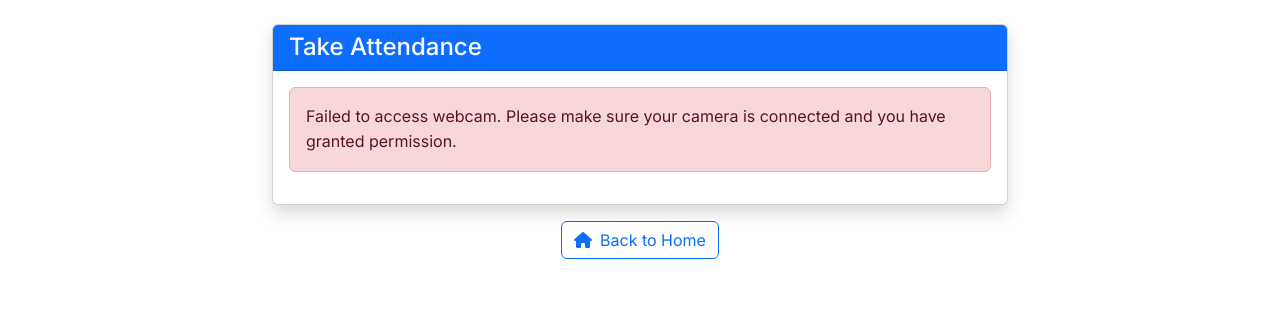
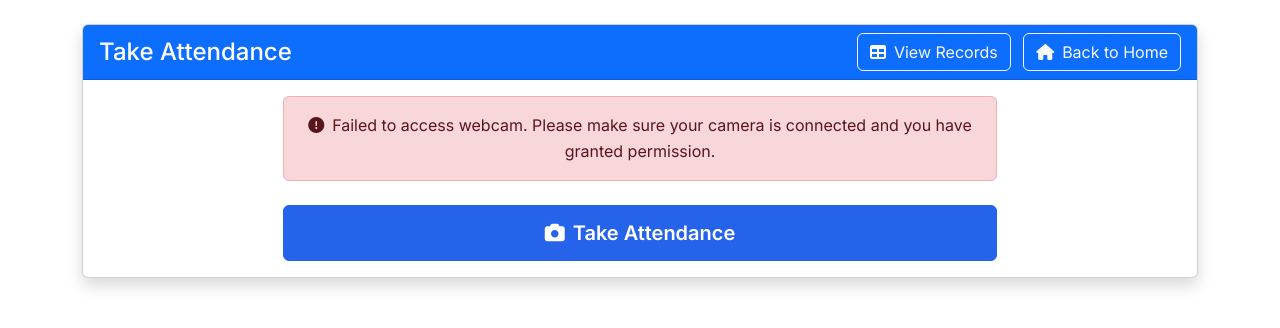
Before and after one commit to Karthik80-hub/Smart-Attendance_Management_System, a Django app: page /attendance in a window 1280 px wide. Shown: the top 328 px of the page. Run offline with Django 4.2, Linux system fonts and the light colour scheme.

Commit message:
Add user feedback messages for registration and attendance

```diff
--- a/home/views.py
+++ b/home/views.py
@@ -20,44 +20,65 @@ def home(request):
    return render(request, 'home.html')
 
 def attendance(request):
-    if request.method=="POST":
-        n=request.POST['capturedImageDataa']
-        header_removed_data = n.split(',', 1)[-1]
-        decoded_image_data = base64.b64decode(header_removed_data)
-        image_array = np.frombuffer(decoded_image_data, dtype=np.uint8)
-        image = cv2.imdecode(image_array, cv2.IMREAD_COLOR)
-        rgb_image = cv2.cvtColor(image, cv2.COLOR_BGR2RGB)
-        gray_image_eq = cv2.equalizeHist(cv2.cvtColor(image, cv2.COLOR_BGR2GRAY))
-        face_locations = face_recognition.face_locations(rgb_image, number_of_times_to_upsample=2,model='hog' )
-        face_encoding=face_recognition.face_encodings(rgb_image,face_locations,model="large",num_jitters=10)
-        if face_encoding:
-            for encoding in face_encoding:
-                for face in Attendance.objects.all():
-                    f=np.asarray(list(json.loads(face.image)),dtype=np.float64)
-                    np.set_printoptions(precision=20)
-                    m=face_recognition.compare_faces(known_face_encodings=[encoding],face_encoding_to_check=f,tolerance=0.4)
-                    if m[0]:
-                        valu = face.nam
-                        current_datetime= datetime.now().strftime('%H:%M:%S')
-                        dte = timezone.now().date()
-                        try:
+    context = {}
+    if request.method == "POST":
+        try:
+            n = request.POST['capturedImageDataa']
+            if not n:
+                raise ValueError("No image data received")
 
-                          user = User.objects.get(name=valu, date=dte)
-                          user.timeout = current_datetime
-                          user.save()
-                        except User.DoesNotExist:
+            header_removed_data = n.split(',', 1)[-1]
+            decoded_image_data = base64.b64decode(header_removed_data)
+            image_array = np.frombuffer(decoded_image_data, dtype=np.uint8)
+            image = cv2.imdecode(image_array, cv2.IMREAD_COLOR)
+            rgb_image = cv2.cvtColor(image, cv2.COLOR_BGR2RGB)
+            gray_image_eq = cv2.equalizeHist(cv2.cvtColor(image, cv2.COLOR_BGR2GRAY))
+            face_locations = face_recognition.face_locations(rgb_image, number_of_times_to_upsample=2, model='hog')
+            face_encoding = face_recognition.face_encodings(rgb_image, face_locations, model="large", num_jitters=10)
 
-                          student = User(name=valu, timein=current_datetime, date=dte)
-                          student.save()
+            if face_encoding:
+                face_found = False
+                for encoding in face_encoding:
+                    for face in Attendance.objects.all():
+                        f = np.asarray(list(json.loads(face.image)), dtype=np.float64)
+                        np.set_printoptions(precision=20)
+                        m = face_recognition.compare_faces(known_face_encodings=[encoding], face_encoding_to_check=f, tolerance=0.4)
+                        if m[0]:
+                            face_found = True
+                            valu = face.nam
+                            current_datetime = datetime.now().strftime('%H:%M:%S')
+                            dte = timezone.now().date()
 
-                        return render(request, 'attendance.html', {'valu': valu, 'current_datetime': current_datetime, 'dte': dte})
-            data_to_display = "Sorry! No face matched"
-            return render(request, 'attendance.html', {'data_to_display': data_to_display})
-        else:
-            data = "No face was detected!!!!"
-            return render(request, 'attendance.html', {'data': data})
+                            try:
+                                user = User.objects.get(name=valu, date=dte)
+                                user.timeout = current_datetime
+                                user.save()
+                                context['success'] = f"Attendance updated for {valu} (Time out: {current_datetime})"
+                            except User.DoesNotExist:
+                                student = User(name=valu, timein=current_datetime, date=dte)
+                                student.save()
+                                context['success'] = f"Attendance marked for {valu} (Time in: {current_datetime})"
 
-    return render(request, 'attendance.html')
+                            context.update({
+                                'valu': valu,
+                                'current_datetime': current_datetime,
+                                'dte': dte
+                            })
+                            break
+                    if face_found:
+                        break
+
+                if not face_found:
+                    context['error'] = "Sorry! No matching face found in the database."
+            else:
+                context['error'] = "No face was detected in the image. Please try again."
+        except ValueError as e:
+            context['error'] = str(e)
+        except Exception as e:
+            context['error'] = "An error occurred while processing attendance. Please try again."
+            print(f"Attendance error: {str(e)}")
+
+    return render(request, 'attendance.html', context)
 
 
 
@@ -71,26 +92,45 @@ def store(request):
 
 
 def register(request):
-    if request.method=="POST":
-        a=request.POST['name']
-        b = request.POST['numbe']
-        c= request.POST['emailid']
-        d = request.POST['capturedImageData']
-        header_removed_data = d.split(',', 1)[-1]
-        decoded_image_data = base64.b64decode(header_removed_data)
-        image_array = np.frombuffer(decoded_image_data, dtype=np.uint8)
-        image = cv2.imdecode(image_array, cv2.IMREAD_COLOR)
-        rgb_image = cv2.cvtColor(image, cv2.COLOR_BGR2RGB)
-        gray_image_eq = cv2.equalizeHist(cv2.cvtColor(image, cv2.COLOR_BGR2GRAY))
-        face_locations = face_recognition.face_locations(rgb_image, number_of_times_to_upsample=1,model='hog' )
-        face_encoding=face_recognition.face_encodings(rgb_image,face_locations,model="large",num_jitters=10)
-        if face_encoding:
-            face_encoding_list = face_encoding[0].tolist()
-            her= Attendance(nam= a, phon=b, emaill=c, image=face_encoding_list)
-            her.save()
+    context = {}
+    if request.method == "POST":
+        try:
+            a = request.POST['name']
+            b = request.POST['numbe']
+            c = request.POST['emailid']
+            d = request.POST['capturedImageData']
 
+            # Validate required fields
+            if not all([a, b, c, d]):
+                raise ValueError("All fields are required")
 
-    return render(request, 'register.html')
+            header_removed_data = d.split(',', 1)[-1]
+            decoded_image_data = base64.b64decode(header_removed_data)
+            image_array = np.frombuffer(decoded_image_data, dtype=np.uint8)
+            image = cv2.imdecode(image_array, cv2.IMREAD_COLOR)
+            rgb_image = cv2.cvtColor(image, cv2.COLOR_BGR2RGB)
+            gray_image_eq = cv2.equalizeHist(cv2.cvtColor(image, cv2.COLOR_BGR2GRAY))
+            face_locations = face_recognition.face_locations(rgb_image, number_of_times_to_upsample=1, model='hog')
+            face_encoding = face_recognition.face_encodings(rgb_image, face_locations, model="large", num_jitters=10)
+
+            if face_encoding:
+                # Check if user already exists
+                if Attendance.objects.filter(nam=a).exists():
+                    context['error'] = f"User '{a}' is already registered"
+                else:
+                    face_encoding_list = face_encoding[0].tolist()
+                    her = Attendance(nam=a, phon=b, emaill=c, image=face_encoding_list)
+                    her.save()
+                    context['success'] = f"Successfully registered {a}!"
+            else:
+                context['error'] = "No face detected in the image. Please try again."
+        except ValueError as e:
+            context['error'] = str(e)
+        except Exception as e:
+            context['error'] = "An error occurred during registration. Please try again."
+            print(f"Registration error: {str(e)}")
+
+    return render(request, 'register.html', context)
 
 
 def absenties(request):
--- a/templates/attendance.html
+++ b/templates/attendance.html
@@ -6,39 +6,60 @@
 {% block content %}
 <div class="container">
     <div class="row justify-content-center">
-        <div class="col-md-8">
+        <div class="col-12">
             <div class="card shadow">
-                <div class="card-header bg-primary text-white">
+                <div class="card-header bg-primary text-white d-flex justify-content-between align-items-center">
                     <h4 class="mb-0">Take Attendance</h4>
+                    <div>
+                        <a href="/storage" class="btn btn-outline-light me-2">
+                            <i class="fas fa-table me-2"></i>View Records
+                        </a>
+                        <a href="/" class="btn btn-outline-light">
+                            <i class="fas fa-home me-2"></i>Back to Home
+                        </a>
+                    </div>
                 </div>
                 <div class="card-body">
-                    <canvas id="mycanvas" width="550" height="400" class="border border-2 border-primary rounded w-100 mb-3"></canvas>
+                    {% if success %}
+                    <div class="alert alert-success alert-dismissible fade show" role="alert">
+                        <i class="fas fa-check-circle me-2"></i>{{ success }}
+                        <button type="button" class="btn-close" data-bs-dismiss="alert" aria-label="Close"></button>
+                    </div>
+                    {% endif %}
 
-                    <form action="/attendance" method="POST" onsubmit="return captureAndSubmit();" class="text-center">
+                    {% if error %}
+                    <div class="alert alert-danger alert-dismissible fade show" role="alert">
+                        <i class="fas fa-exclamation-circle me-2"></i>{{ error }}
+                        <button type="button" class="btn-close" data-bs-dismiss="alert" aria-label="Close"></button>
+                    </div>
+                    {% endif %}
+
+                    {% if valu %}
+                    <div class="alert alert-info mb-4">
+                        <h5 class="mb-3">Attendance Details:</h5>
+                        <p class="mb-2"><strong>Name:</strong> {{ valu }}</p>
+                        <p class="mb-2"><strong>Time:</strong> {{ current_datetime }}</p>
+                        <p class="mb-0"><strong>Date:</strong> {{ dte }}</p>
+                    </div>
+                    {% endif %}
+
+                    <div class="row">
+                        <div class="col-md-8 mx-auto">
+                            <div class="text-center mb-4">
+                                <canvas id="mycanvas" width="540" height="390" class="border border-2 border-primary rounded w-100"></canvas>
+                            </div>
+                            <form action="/attendance" method="POST" onsubmit="return captureAndSubmit();">
                                 {% csrf_token %}
-                        <input type="hidden" id="capturedImageData" name="capturedImageDataa">
+                                <input type="hidden" id="capturedImageDataa" name="capturedImageDataa">
+                                <div class="d-grid">
                                     <button type="submit" class="btn btn-primary btn-lg">
                                         <i class="fas fa-camera me-2"></i>Take Attendance
                                     </button>
+                                </div>
                             </form>
-
-                    {% if valu or current_datetime or dte or data or data_to_display %}
-                    <div class="mt-4">
-                        <h5 class="mb-3">Attendance Results</h5>
-                        {% if valu %}<p class="mb-2">{{ valu }}</p>{% endif %}
-                        {% if current_datetime %}<p class="mb-2">Time: {{ current_datetime }}</p>{% endif %}
-                        {% if dte %}<p class="mb-2">Date: {{ dte }}</p>{% endif %}
-                        {% if data %}<p class="mb-2">{{ data }}</p>{% endif %}
-                        {% if data_to_display %}<p class="mb-2">{{ data_to_display }}</p>{% endif %}
-                    </div>
-                    {% endif %}
                         </div>
                     </div>
-
-            <div class="text-center mt-3">
-                <a href="/" class="btn btn-outline-primary">
-                    <i class="fas fa-home me-2"></i>Back to Home
-                </a>
+                </div>
             </div>
         </div>
     </div>
@@ -57,8 +78,7 @@
         })
         .catch(function(error) {
             console.error('Error accessing webcam:', error);
-            // Show error message to user
-            c.parentElement.innerHTML = '<div class="alert alert-danger">Failed to access webcam. Please make sure your camera is connected and you have granted permission.</div>';
+            c.parentElement.innerHTML = '<div class="alert alert-danger"><i class="fas fa-exclamation-circle me-2"></i>Failed to access webcam. Please make sure your camera is connected and you have granted permission.</div>';
         });
 
     function drawVideoToCanvas() {
@@ -67,14 +87,20 @@
     }
 
     function captureAndSubmit() {
+        try {
             captureImage();
+            return true;
+        } catch (error) {
+            console.error('Error capturing image:', error);
+            alert('Failed to capture image. Please try again.');
             return false;
+        }
     }
 
     function captureImage() {
         ctx.drawImage(webcamVideo, 0, 0, c.width, c.height);
         var dataURL = c.toDataURL('image/png');
-        document.getElementById('capturedImageData').value = dataURL;
+        document.getElementById('capturedImageDataa').value = dataURL;
         webcamVideo.pause();
         webcamVideo.srcObject.getTracks().forEach(track => track.stop());
     }
```
Lines whose indentation alone changed are shown as unchanged.
